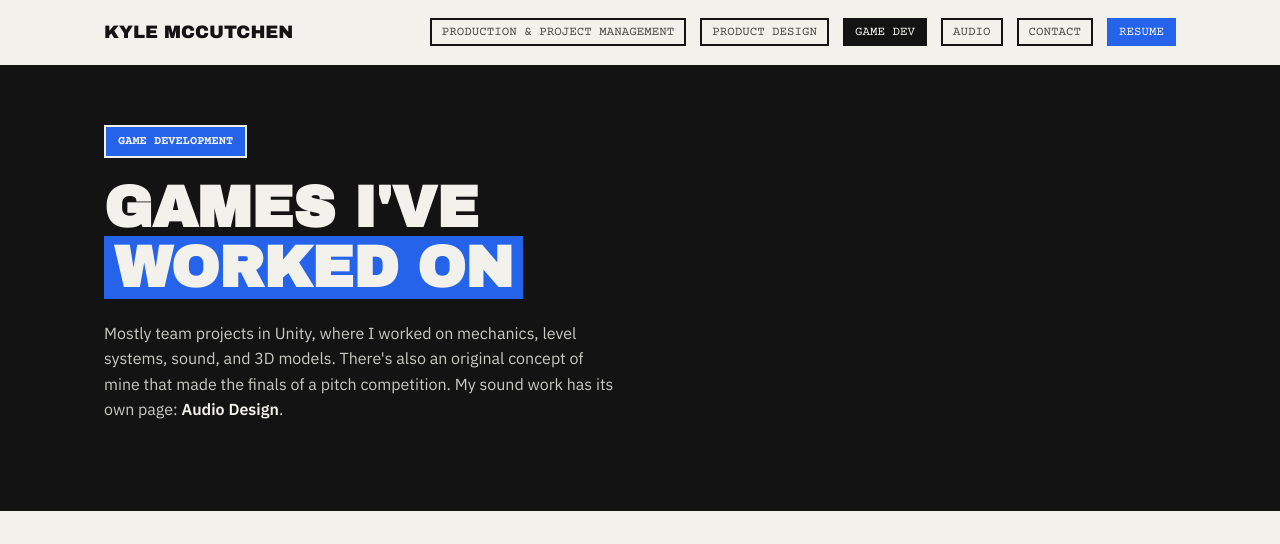
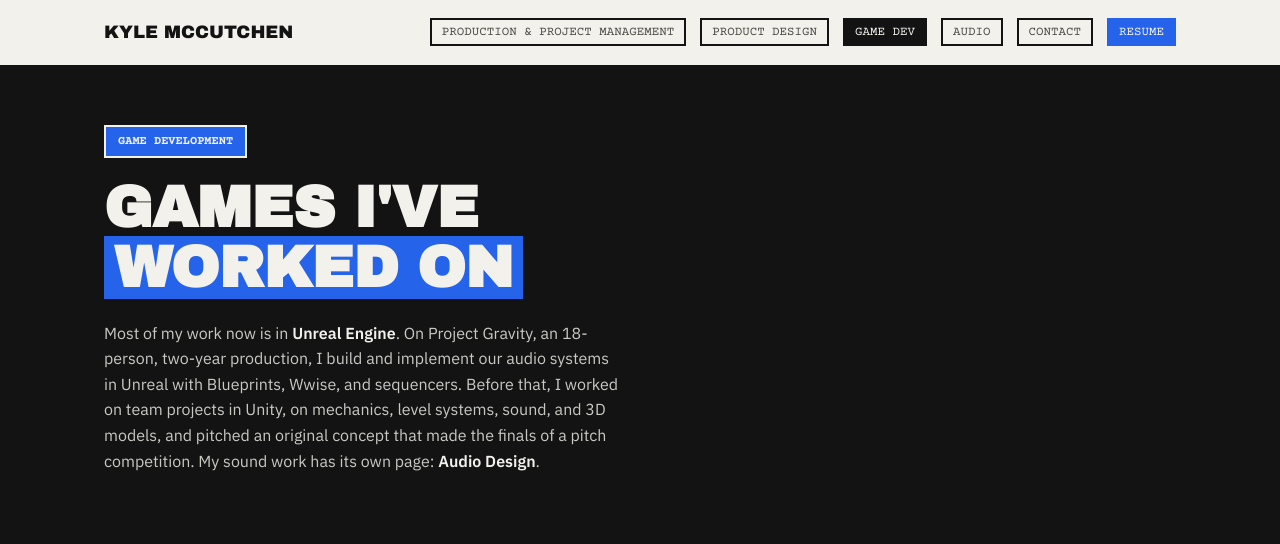
Before and after one commit to kwm26/Portfolio-Website, a plain HTML site: page game-dev/index.html in a window 1280 px wide. Shown: the top 544 px of the page. Drawn offline with nearby package versions, Linux system fonts and the light colour scheme.

Commit message:
Emphasize Unreal on game dev page intro
Co-Authored-By: Claude Opus 5.5 <noreply@anthropic.com>
Claude-Session: https://claude.ai/code/session_01KrK3kDgW3ZqdmRvWk1oTHi

```diff
--- a/game-dev/index.html
+++ b/game-dev/index.html
@@ -32,7 +32,7 @@
 <section class="hero"><div class="wrap" style="padding-block:56px;">
   <div class="tagbox">Game development</div>
   <h1>Games I've <span class="flip">worked on</span></h1>
-  <p class="bio">Mostly team projects in Unity, where I worked on mechanics, level systems, sound, and 3D models. There's also an original concept of mine that made the finals of a pitch competition. My sound work has its own page: <a href="audio.html"><strong>Audio Design</strong></a>.</p>
+  <p class="bio">Most of my work now is in <strong>Unreal Engine</strong>. On Project Gravity, an 18-person, two-year production, I build and implement our audio systems in Unreal with Blueprints, Wwise, and sequencers. Before that, I worked on team projects in Unity, on mechanics, level systems, sound, and 3D models, and pitched an original concept that made the finals of a pitch competition. My sound work has its own page: <a href="audio.html"><strong>Audio Design</strong></a>.</p>
 </div></section>
 
 <article class="cs-body"><div class="wrap">
```
